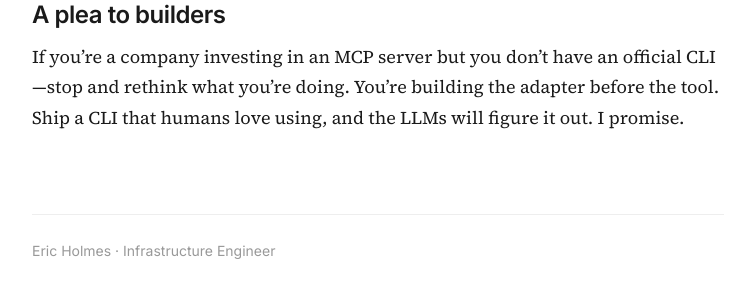
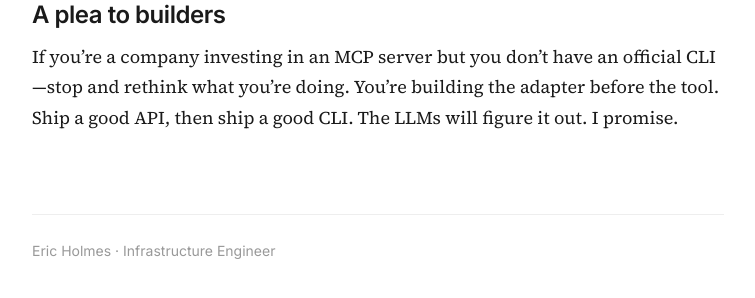
Before and after one commit to ejholmes/ejholmes.github.io, a Jekyll site: the page built from _posts/2026-02-28-mcp-is-dead-long-live-the-cli.md, in a window 1280 px wide and 900 px high, scrolled down 3090 px. Shown: the part 578-876 px from the top of the window, without its empty margins (262-1017 px from the left). Built offline with Jekyll 4.4.1, drawn with Linux system fonts in a browser that asks for light colours.

Commit message:
Tweak closing line

```diff
--- a/_posts/2026-02-28-mcp-is-dead-long-live-the-cli.md
+++ b/_posts/2026-02-28-mcp-is-dead-long-live-the-cli.md
@@ -71,4 +71,4 @@
 
 ## A plea to builders
 
-If you're a company investing in an MCP server but you don't have an official CLI—stop and rethink what you're doing. You're building the adapter before the tool. Ship a CLI that humans love using, and the LLMs will figure it out. I promise.
+If you're a company investing in an MCP server but you don't have an official CLI—stop and rethink what you're doing. You're building the adapter before the tool. Ship a good API, then ship a good CLI. The LLMs will figure it out. I promise.
```
